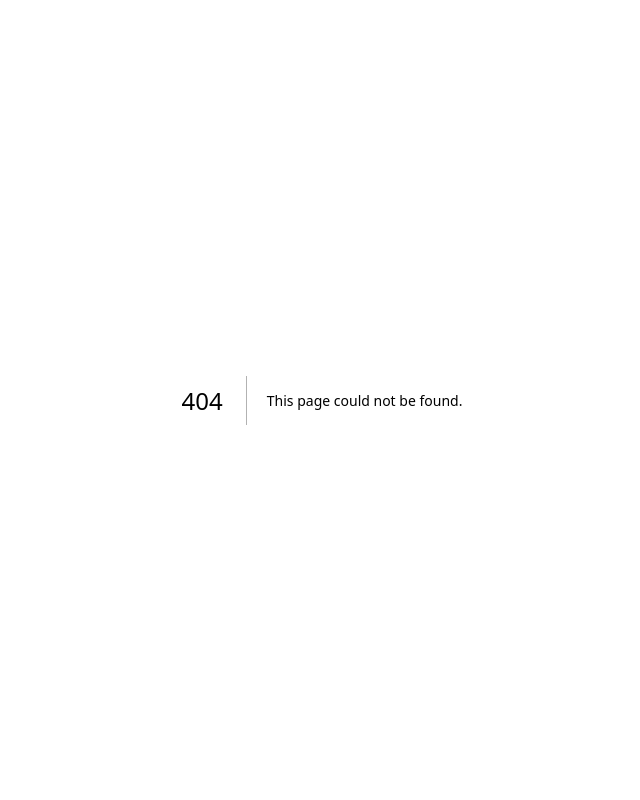
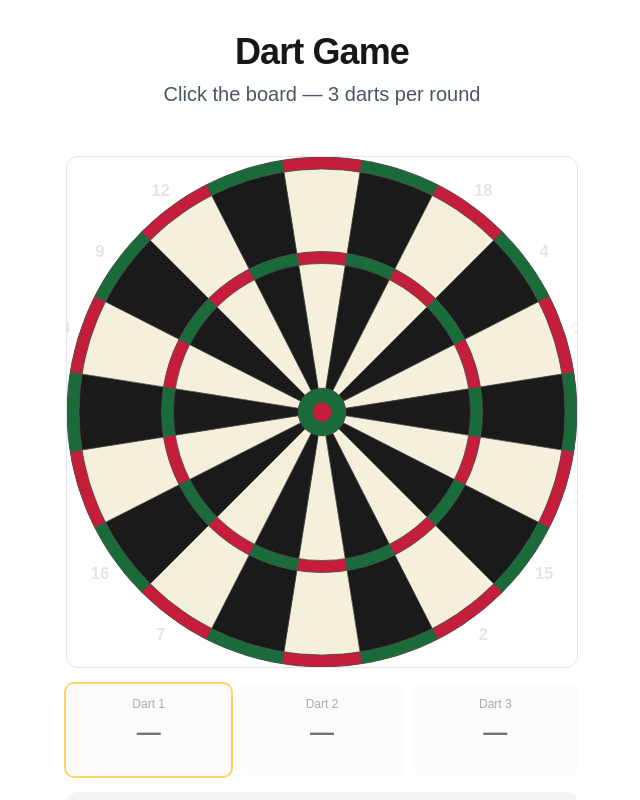
Before and after one commit to uymai/home, a Next.js app: page /finaglings/dart-game in a window 1280 px wide. Before the commit this address had no page. Shown: the top 800 px of the page, without its empty margins (318-958 px from the left). Built offline with nearby package versions, Linux system fonts and the light colour scheme.

Commit message:
Add dart game counter finagling
Interactive SVG dartboard at /finaglings/dart-game — click 3 spots on a
regulation board to see per-dart labels (T20, D5, Bull, etc.), individual
scores, and a running total with reset.

https://claude.ai/code/session_01JigEgxG6tQmZcUdzQiPN1Z

```diff
--- /dev/null
+++ b/app/finaglings/dart-game/DartGameClient.tsx
@@ -0,0 +1,238 @@
+'use client';
+
+import { useState } from 'react';
+
+const CX = 170;
+const CY = 170;
+const R_DOUBLE_BULL = 6.35;
+const R_SINGLE_BULL = 15.9;
+const R_SINGLE_INNER = 99;
+const R_TRIPLE_OUTER = 107;
+const R_DOUBLE_INNER = 162;
+const R_DOUBLE_OUTER = 170;
+const SEG_ANGLE = (2 * Math.PI) / 20;
+const NUMBERS = [20, 1, 18, 4, 13, 6, 10, 15, 2, 17, 3, 19, 7, 16, 8, 11, 14, 9, 12, 5];
+
+const C_SINGLE_A = '#f5f0dc';
+const C_SINGLE_B = '#1a1a1a';
+const C_SCORE_A = '#c41e3a';
+const C_SCORE_B = '#1a6b3a';
+
+type DartHit = { x: number; y: number; score: number; label: string };
+
+function polarToXY(cx: number, cy: number, r: number, angle: number) {
+  return { x: cx + r * Math.sin(angle), y: cy - r * Math.cos(angle) };
+}
+
+function arcPath(cx: number, cy: number, r1: number, r2: number, a1: number, a2: number): string {
+  const p1 = polarToXY(cx, cy, r1, a1);
+  const p2 = polarToXY(cx, cy, r2, a1);
+  const p3 = polarToXY(cx, cy, r2, a2);
+  const p4 = polarToXY(cx, cy, r1, a2);
+  const large = a2 - a1 > Math.PI ? 1 : 0;
+  return [
+    `M ${p1.x} ${p1.y}`,
+    `L ${p2.x} ${p2.y}`,
+    `A ${r2} ${r2} 0 ${large} 1 ${p3.x} ${p3.y}`,
+    `L ${p4.x} ${p4.y}`,
+    `A ${r1} ${r1} 0 ${large} 0 ${p1.x} ${p1.y}`,
+    'Z',
+  ].join(' ');
+}
+
+function scoreClick(svgX: number, svgY: number): DartHit {
+  const dx = svgX - CX;
+  const dy = svgY - CY;
+  const r = Math.sqrt(dx * dx + dy * dy);
+
+  if (r <= R_DOUBLE_BULL) return { x: svgX, y: svgY, score: 50, label: 'D.Bull' };
+  if (r <= R_SINGLE_BULL) return { x: svgX, y: svgY, score: 25, label: 'Bull' };
+  if (r > R_DOUBLE_OUTER) return { x: svgX, y: svgY, score: 0, label: 'Miss' };
+
+  let angle = Math.atan2(dx, -dy);
+  if (angle < 0) angle += 2 * Math.PI;
+  const adjusted = (angle + SEG_ANGLE / 2) % (2 * Math.PI);
+  const segIdx = Math.floor(adjusted / SEG_ANGLE);
+  const face = NUMBERS[segIdx];
+
+  if (r > R_DOUBLE_INNER) return { x: svgX, y: svgY, score: face * 2, label: `D${face}` };
+  if (r > R_SINGLE_INNER && r <= R_TRIPLE_OUTER) return { x: svgX, y: svgY, score: face * 3, label: `T${face}` };
+  return { x: svgX, y: svgY, score: face, label: `${face}` };
+}
+
+export default function DartGameClient() {
+  const [darts, setDarts] = useState<DartHit[]>([]);
+
+  function handleBoardClick(e: React.MouseEvent<SVGSVGElement>) {
+    if (darts.length >= 3) return;
+    const rect = e.currentTarget.getBoundingClientRect();
+    const svgX = ((e.clientX - rect.left) / rect.width) * 340;
+    const svgY = ((e.clientY - rect.top) / rect.height) * 340;
+    setDarts(prev => [...prev, scoreClick(svgX, svgY)]);
+  }
+
+  const total = darts.reduce((s, d) => s + d.score, 0);
+
+  return (
+    <div className="flex flex-col gap-4">
+      <div className="rounded-xl overflow-hidden border border-gray-200 dark:border-gray-700">
+        <svg
+          viewBox="0 0 340 340"
+          width="100%"
+          onClick={handleBoardClick}
+          className={darts.length < 3 ? 'cursor-crosshair' : 'cursor-default'}
+          aria-label="Dartboard — click to throw"
+        >
+          {/* Board background */}
+          <circle cx={CX} cy={CY} r={R_DOUBLE_OUTER} fill="#111" />
+
+          {/* Outer singles (r: tripleOuter → doubleInner) */}
+          {NUMBERS.map((_, i) => {
+            const a1 = i * SEG_ANGLE - SEG_ANGLE / 2;
+            const a2 = a1 + SEG_ANGLE;
+            return (
+              <path
+                key={`os${i}`}
+                d={arcPath(CX, CY, R_TRIPLE_OUTER, R_DOUBLE_INNER, a1, a2)}
+                fill={i % 2 === 0 ? C_SINGLE_A : C_SINGLE_B}
+              />
+            );
+          })}
+
+          {/* Triple ring (r: singleInner → tripleOuter) */}
+          {NUMBERS.map((_, i) => {
+            const a1 = i * SEG_ANGLE - SEG_ANGLE / 2;
+            const a2 = a1 + SEG_ANGLE;
+            return (
+              <path
+                key={`tr${i}`}
+                d={arcPath(CX, CY, R_SINGLE_INNER, R_TRIPLE_OUTER, a1, a2)}
+                fill={i % 2 === 0 ? C_SCORE_A : C_SCORE_B}
+              />
+            );
+          })}
+
+          {/* Inner singles (r: singleBull → singleInner) */}
+          {NUMBERS.map((_, i) => {
+            const a1 = i * SEG_ANGLE - SEG_ANGLE / 2;
+            const a2 = a1 + SEG_ANGLE;
+            return (
+              <path
+                key={`is${i}`}
+                d={arcPath(CX, CY, R_SINGLE_BULL, R_SINGLE_INNER, a1, a2)}
+                fill={i % 2 === 0 ? C_SINGLE_A : C_SINGLE_B}
+              />
+            );
+          })}
+
+          {/* Double ring (r: doubleInner → doubleOuter) */}
+          {NUMBERS.map((_, i) => {
+            const a1 = i * SEG_ANGLE - SEG_ANGLE / 2;
+            const a2 = a1 + SEG_ANGLE;
+            return (
+              <path
+                key={`db${i}`}
+                d={arcPath(CX, CY, R_DOUBLE_INNER, R_DOUBLE_OUTER, a1, a2)}
+                fill={i % 2 === 0 ? C_SCORE_A : C_SCORE_B}
+              />
+            );
+          })}
+
+          {/* Single bull */}
+          <circle cx={CX} cy={CY} r={R_SINGLE_BULL} fill={C_SCORE_B} />
+          {/* Double bull */}
+          <circle cx={CX} cy={CY} r={R_DOUBLE_BULL} fill={C_SCORE_A} />
+
+          {/* Thin wire lines between segments */}
+          {NUMBERS.map((_, i) => {
+            const a = i * SEG_ANGLE - SEG_ANGLE / 2;
+            const inner = polarToXY(CX, CY, R_SINGLE_BULL, a);
+            const outer = polarToXY(CX, CY, R_DOUBLE_OUTER, a);
+            return (
+              <line
+                key={`w${i}`}
+                x1={inner.x} y1={inner.y}
+                x2={outer.x} y2={outer.y}
+                stroke="#555" strokeWidth={0.5}
+              />
+            );
+          })}
+
+          {/* Ring wire circles */}
+          {[R_SINGLE_BULL, R_SINGLE_INNER, R_TRIPLE_OUTER, R_DOUBLE_INNER, R_DOUBLE_OUTER].map(r => (
+            <circle key={r} cx={CX} cy={CY} r={r} fill="none" stroke="#555" strokeWidth={0.5} />
+          ))}
+
+          {/* Number labels */}
+          {NUMBERS.map((num, i) => {
+            const pos = polarToXY(CX, CY, 183, i * SEG_ANGLE);
+            return (
+              <text
+                key={`n${i}`}
+                x={pos.x}
+                y={pos.y}
+                textAnchor="middle"
+                dominantBaseline="central"
+                fontSize={11}
+                fontWeight="bold"
+                fill="#e5e5e5"
+              >
+                {num}
+              </text>
+            );
+          })}
+
+          {/* Dart markers */}
+          {darts.map((dart, i) => (
+            <g key={`dart${i}`} pointerEvents="none">
+              <circle cx={dart.x} cy={dart.y} r={6} fill="none" stroke="white" strokeWidth={1.5} />
+              <circle cx={dart.x} cy={dart.y} r={3} fill="#fbbf24" />
+            </g>
+          ))}
+        </svg>
+      </div>
+
+      {/* Score panel */}
+      <div className="flex gap-2">
+        {[0, 1, 2].map(i => {
+          const dart = darts[i];
+          const isActive = i === darts.length && darts.length < 3;
+          return (
+            <div
+              key={i}
+              className={`flex-1 rounded-lg p-3 text-center transition-all
+                ${dart ? 'bg-gray-100 dark:bg-gray-800' : 'bg-gray-50 dark:bg-gray-900 opacity-60'}
+                ${isActive ? 'ring-2 ring-amber-400' : ''}`}
+            >
+              <div className="text-xs text-gray-500 dark:text-gray-400 mb-1">Dart {i + 1}</div>
+              <div className="text-2xl font-bold tabular-nums">{dart ? dart.score : '—'}</div>
+              <div className="text-xs font-mono text-gray-500 dark:text-gray-400 h-4">
+                {dart ? dart.label : ''}
+              </div>
+            </div>
+          );
+        })}
+      </div>
+
+      <div className="rounded-xl bg-gray-100 dark:bg-gray-800 p-4 text-center">
+        <div className="text-sm text-gray-500 dark:text-gray-400">Total</div>
+        <div className="text-5xl font-bold tabular-nums mt-1">{total}</div>
+        {darts.length === 3 && (
+          <div className="text-xs text-gray-400 dark:text-gray-500 mt-2">
+            {darts.map(d => d.label).join(' + ')}
+          </div>
+        )}
+      </div>
+
+      <button
+        onClick={() => setDarts([])}
+        className="w-full py-3 rounded-xl text-sm font-medium transition-colors
+          bg-white dark:bg-gray-800 text-gray-700 dark:text-gray-300
+          border border-gray-200 dark:border-gray-700
+          hover:bg-gray-50 dark:hover:bg-gray-700"
+      >
+        Reset
+      </button>
+    </div>
+  );
+}
--- /dev/null
+++ b/app/finaglings/dart-game/page.tsx
@@ -0,0 +1,13 @@
+import Footer from '../../components/Footer';
+import Header from '../../components/Header';
+import DartGameClient from './DartGameClient';
+
+export default function DartGamePage() {
+  return (
+    <div className="min-h-screen p-4 sm:p-8 max-w-xl mx-auto">
+      <Header title="Dart Game" subtitle="Click the board — 3 darts per round" />
+      <DartGameClient />
+      <Footer />
+    </div>
+  );
+}
--- a/app/finaglings/page.tsx
+++ b/app/finaglings/page.tsx
@@ -68,6 +68,13 @@ export default function FinaglingsPage() {
       icon: "/window.svg",
       color: "bg-lime-100 dark:bg-lime-950",
     },
+    {
+      title: "Dart Game",
+      description: "Throw 3 darts on a regulation dartboard — click to aim and see your score.",
+      url: "/finaglings/dart-game",
+      icon: "/window.svg",
+      color: "bg-rose-100 dark:bg-rose-950",
+    },
   ];
 
   const claudeSkills = [
```
